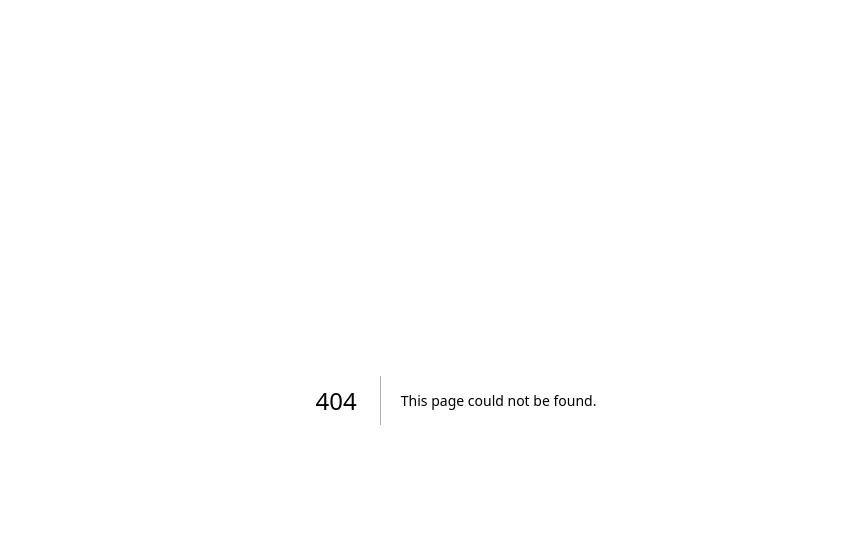
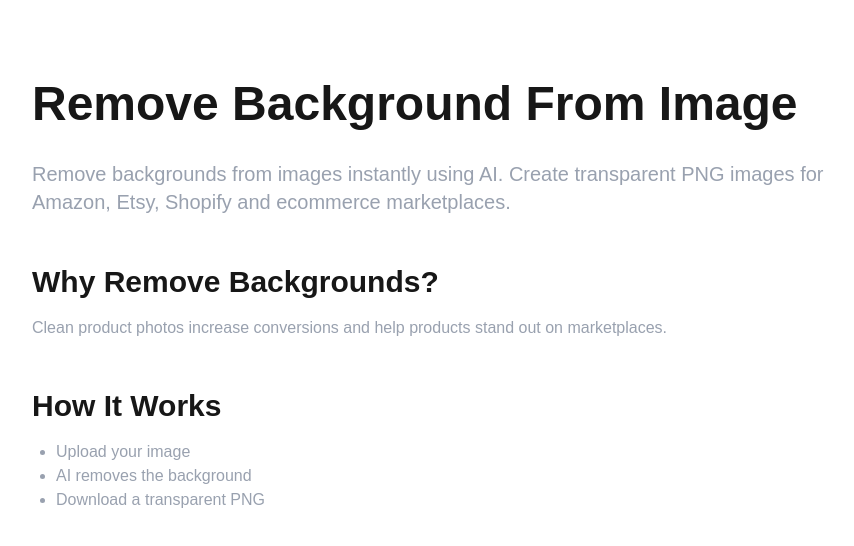
Before and after one commit to myaprak48/productready, a Next.js app: page /remove-background-from-image in a window 1280 px wide. Before the commit this address had no page. Shown: the top 546 px of the page, without its empty margins (184-1038 px from the left). Built offline with nearby package versions, Linux system fonts and the light colour scheme.

Commit message:
Add remove background SEO page

```diff
--- /dev/null
+++ b/app/remove-background-from-image/page.tsx
@@ -0,0 +1,40 @@
+export const metadata = {
+  title: "Remove Background From Image Free Online | ProductReady",
+  description:
+    "Remove background from any image instantly with AI. Create transparent PNGs and marketplace-ready product photos in seconds.",
+};
+
+export default function Page() {
+  return (
+    <main className="max-w-4xl mx-auto px-6 py-20">
+      <h1 className="text-5xl font-bold mb-8">
+        Remove Background From Image
+      </h1>
+
+      <p className="text-xl text-gray-400 mb-8">
+        Remove backgrounds from images instantly using AI.
+        Create transparent PNG images for Amazon, Etsy,
+        Shopify and ecommerce marketplaces.
+      </p>
+
+      <h2 className="text-3xl font-bold mt-12 mb-4">
+        Why Remove Backgrounds?
+      </h2>
+
+      <p className="text-gray-400">
+        Clean product photos increase conversions and help
+        products stand out on marketplaces.
+      </p>
+
+      <h2 className="text-3xl font-bold mt-12 mb-4">
+        How It Works
+      </h2>
+
+      <ul className="list-disc pl-6 text-gray-400">
+        <li>Upload your image</li>
+        <li>AI removes the background</li>
+        <li>Download a transparent PNG</li>
+      </ul>
+    </main>
+  );
+}
```
